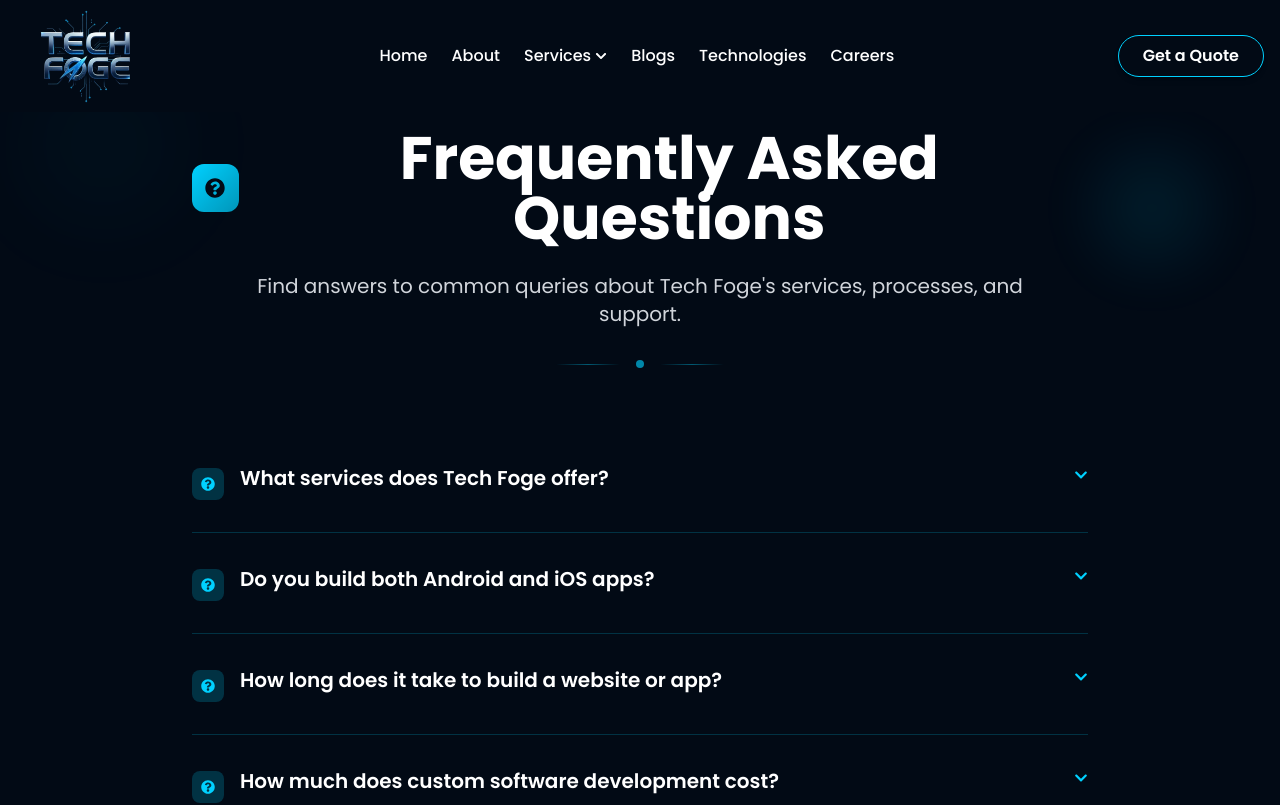
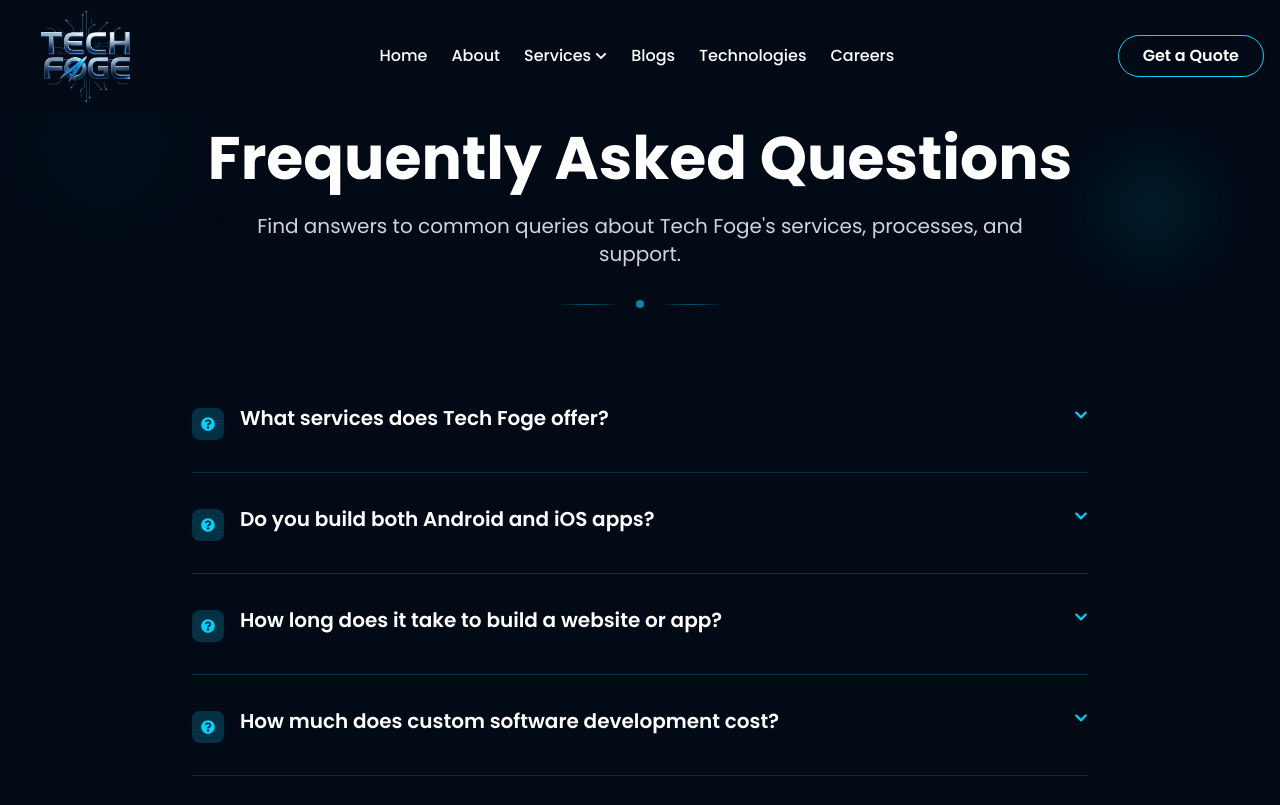
Before and after one commit to saim00191/techfoge_, a Next.js app: page /faqs in a window 1280 px wide. Shown: the top 805 px of the page. Built offline with nearby package versions, Linux system fonts and the light colour scheme.

Commit message:
Update FAQ-Header.tsx

```diff
--- a/components/FAQS/FAQ-Header.tsx
+++ b/components/FAQS/FAQ-Header.tsx
@@ -1,12 +1,10 @@
-import { FaQuestionCircle } from "react-icons/fa"
+
 
 export default function FAQHeader() {
   return (
     <div className="text-center mb-16">
       <div className="inline-flex items-center gap-3 mb-6">
-        <div className="w-12 h-12 bg-gradient-to-br from-[#00D1FF] to-[#00D1FF]/70 rounded-xl flex items-center justify-center">
-          <FaQuestionCircle className="text-[#020A15] text-xl" />
-        </div>
+
         <h1 className="text-4xl md:text-5xl lg:text-6xl font-bold text-white">Frequently Asked Questions</h1>
       </div>
       <p className="text-lg md:text-xl text-[#D1D5DB] leading-relaxed max-w-3xl mx-auto">
```
